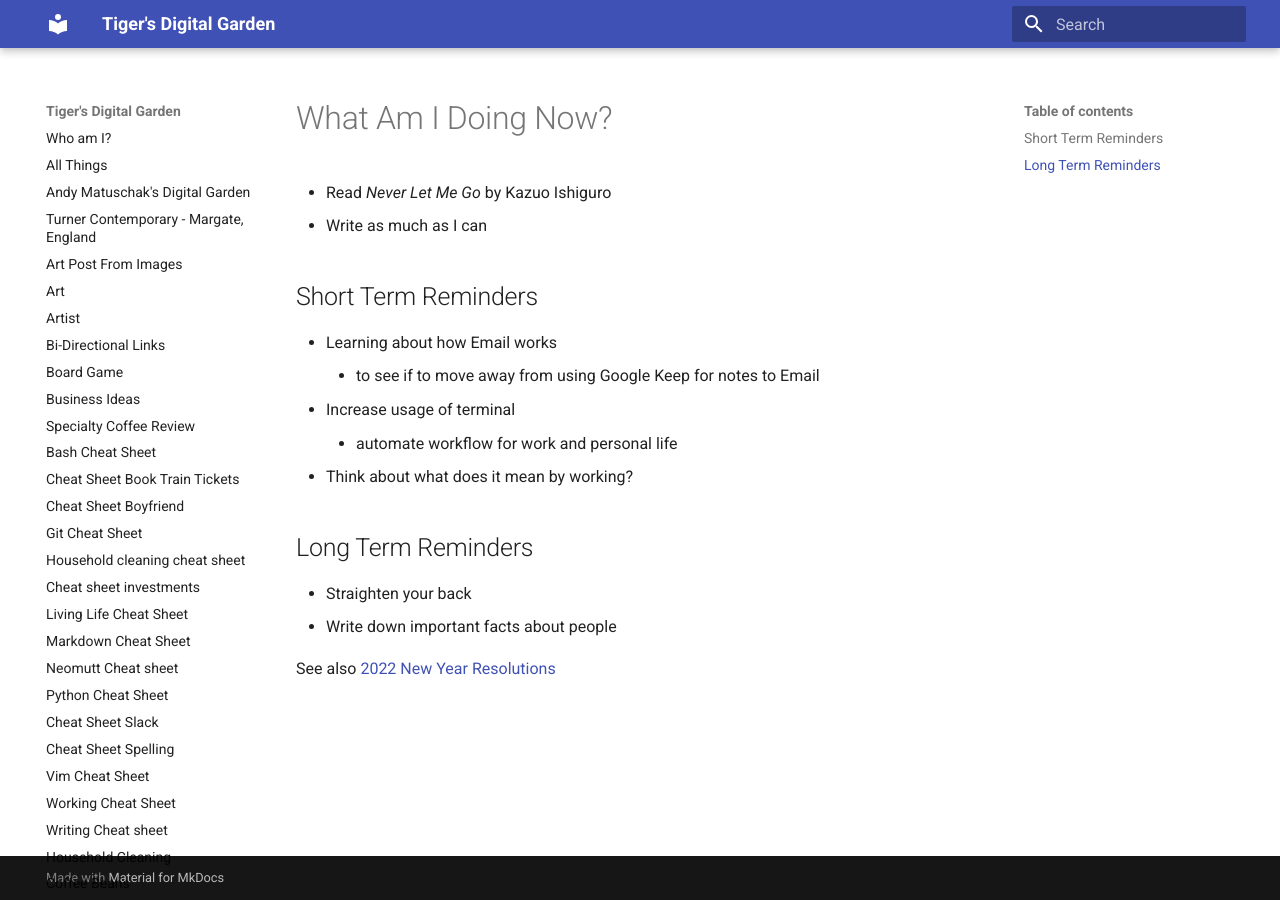
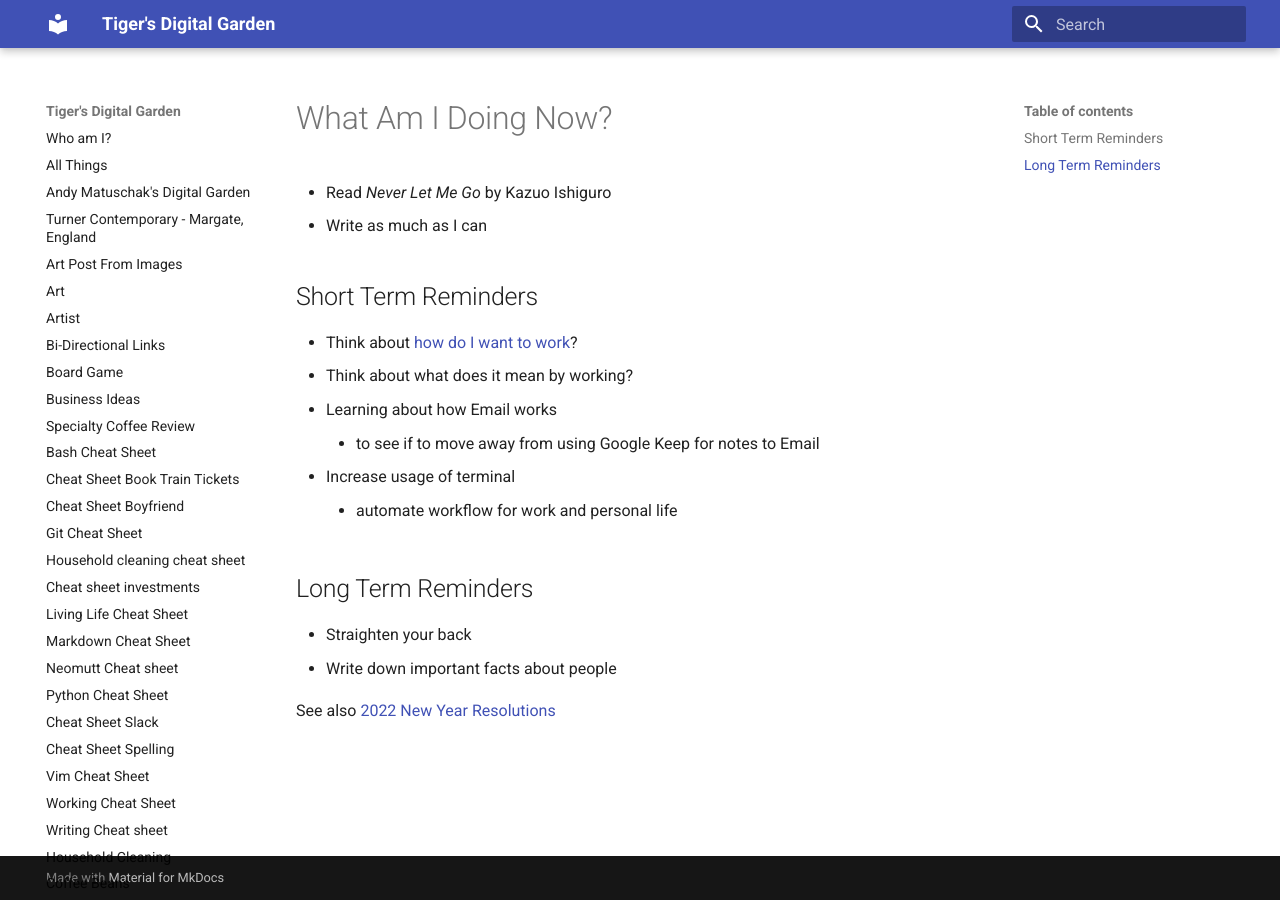
Before and after one commit to ynotstartups/notes, an MkDocs documentation site: the page built from notes/what-am-i-doing-now.md, in a window 1280 px wide. Built offline with MkDocs 1.6.1 and Material for MkDocs 9.7.7, drawn with Linux system fonts in a browser that asks for light colours.

Commit message:
add thinking points

```diff
--- a/notes/what-am-i-doing-now.md
+++ b/notes/what-am-i-doing-now.md
@@ -5,11 +5,12 @@
 
 ## Short Term Reminders
 
+- Think about [how do I want to work](how-do-i-work.md)?
+- Think about what does it mean by working?
 - Learning about how Email works
     - to see if to move away from using Google Keep for notes to Email
 - Increase usage of terminal
     - automate workflow for work and personal life
-- Think about what does it mean by working?
 
 ## Long Term Reminders
 
```
